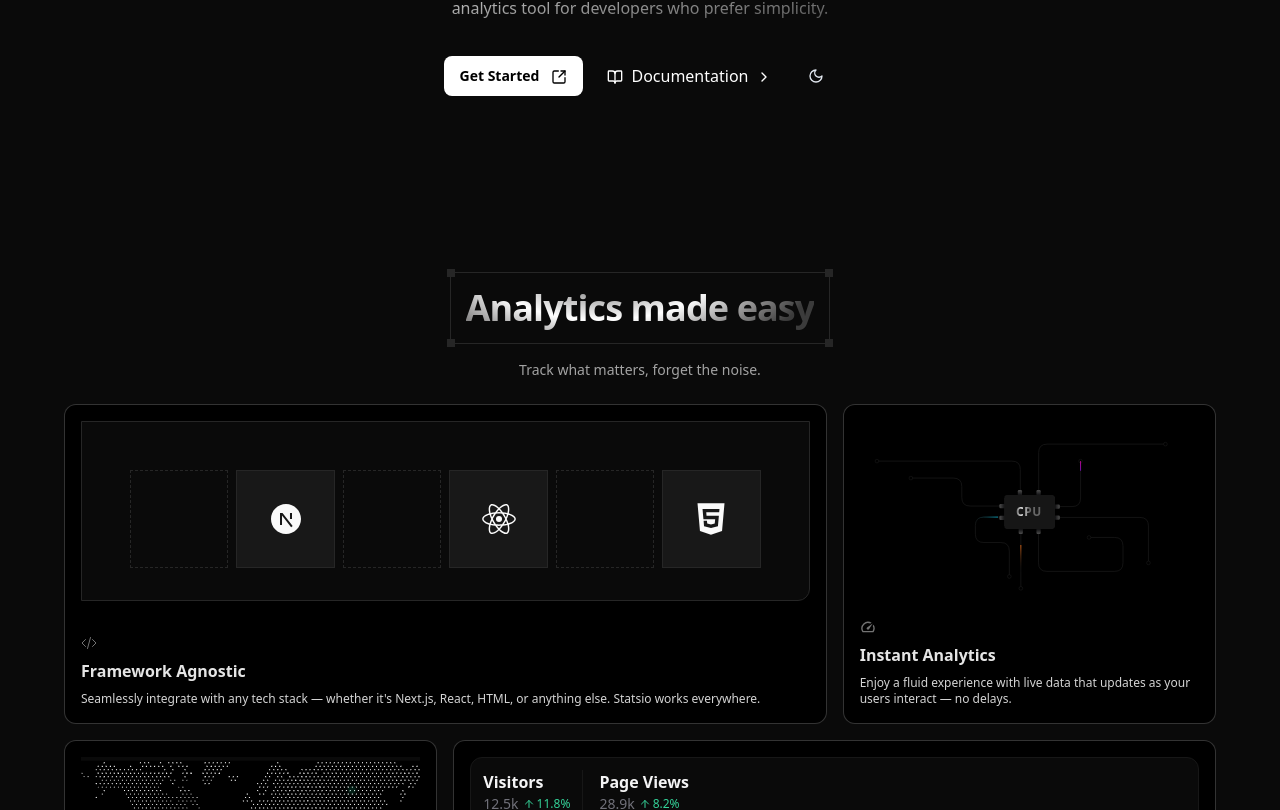
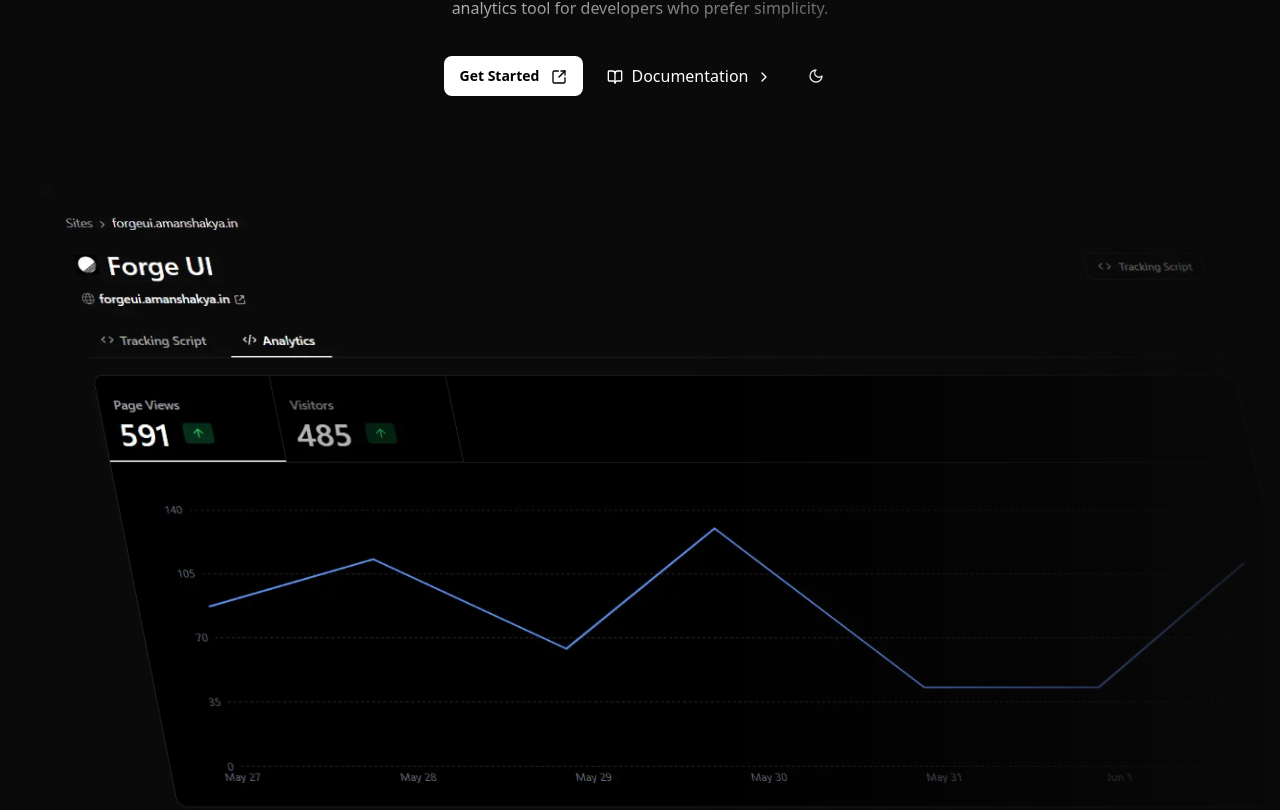
Before and after one commit to AmanShakya0018/Statsio, a Next.js app: page / in a window 1280 px wide. Shown: the part 410-1220 px from the top of the page. Built offline with nearby package versions, Linux system fonts and the light colour scheme; no server answers.

Commit message:
feat: integrate hero section image for visual enhancement

```diff
--- a/components/landingpage/featuressection.tsx
+++ b/components/landingpage/featuressection.tsx
@@ -12,7 +12,7 @@ const FeaturesSection = () => {
       transition={{ duration: 0.4, ease: 'easeOut' }}
       viewport={{ once: true }}
       id="features"
-      className="w-full mx-auto bg-white dark:bg-neutral-950 py-20 px-4 md:px-8"
+      className="w-full mx-auto bg-white dark:bg-neutral-950 py-8 px-4 md:px-8"
     >
       <div className="relative w-fit mx-auto p-4 flex items-center justify-center">
         <h2 className="font-sans text-xl text-center md:text-4xl font-bold tracking-tight text-neutral-800 dark:text-neutral-100">
--- a/components/landingpage/hero-section.tsx
+++ b/components/landingpage/hero-section.tsx
@@ -2,12 +2,13 @@
 import React from 'react'
 import { motion } from "framer-motion";
 import Herobuttons from './hero-buttons';
+import Image from 'next/image';
 
 const HeroSection = () => {
 
   return (
     <div>
-      <div className='pt-20 pb-12 lg:pt-40 lg:pb-20'>
+      <div className='pt-20 pb-12 lg:pt-40'>
         <motion.div
           initial={{ opacity: 0, y: 20, filter: 'blur(8px)' }}
           animate={{ opacity: 1, y: 0, filter: 'blur(0px)' }}
@@ -25,6 +26,21 @@ const HeroSection = () => {
             Track page views and visitors with Statsio — a minimal analytics tool for developers who prefer simplicity.
           </p>
           <Herobuttons />
+          <div className="mx-auto -mt-16 max-w-7xl [mask-image:linear-gradient(to_bottom,black_50%,transparent_100%)] overflow-hidden">
+            <div className="[perspective:10000px] [mask-image:linear-gradient(to_right,black_50%,transparent_100%)] -mr-16 pl-16 lg:-mr-20 lg:pl-36">
+              <div className="[transform:rotateX(20deg);]">
+                <div className="lg:h-fit relative skew-x-[.20rad]">
+                  <Image
+                    className="rounded-[--radius] z-[2] relative block"
+                    src="/analytics.webp"
+                    alt="hero section"
+                    width={2880}
+                    height={2074}
+                  />
+                </div>
+              </div>
+            </div>
+          </div>
         </motion.div>
       </div>
     </div>
--- a/components/project/site-analytics-grid.tsx
+++ b/components/project/site-analytics-grid.tsx
@@ -28,10 +28,10 @@ export default function SiteAnalyticsGrid({ siteId }: SiteAnalyticsGridProps) {
           <CountrysAnalytics siteId={siteId} />
         </div>
         <div className="w-full lg:w-1/3">
-          <OssAnalytics siteId={siteId} />
+          <BrowsersAndDevicesAnalytics siteId={siteId} />
         </div>
         <div className="w-full lg:w-1/3">
-          <BrowsersAndDevicesAnalytics siteId={siteId} />
+          <OssAnalytics siteId={siteId} />
         </div>
       </div>
     </>
```
Also changed, not shown: public/analytics.webp (added).
